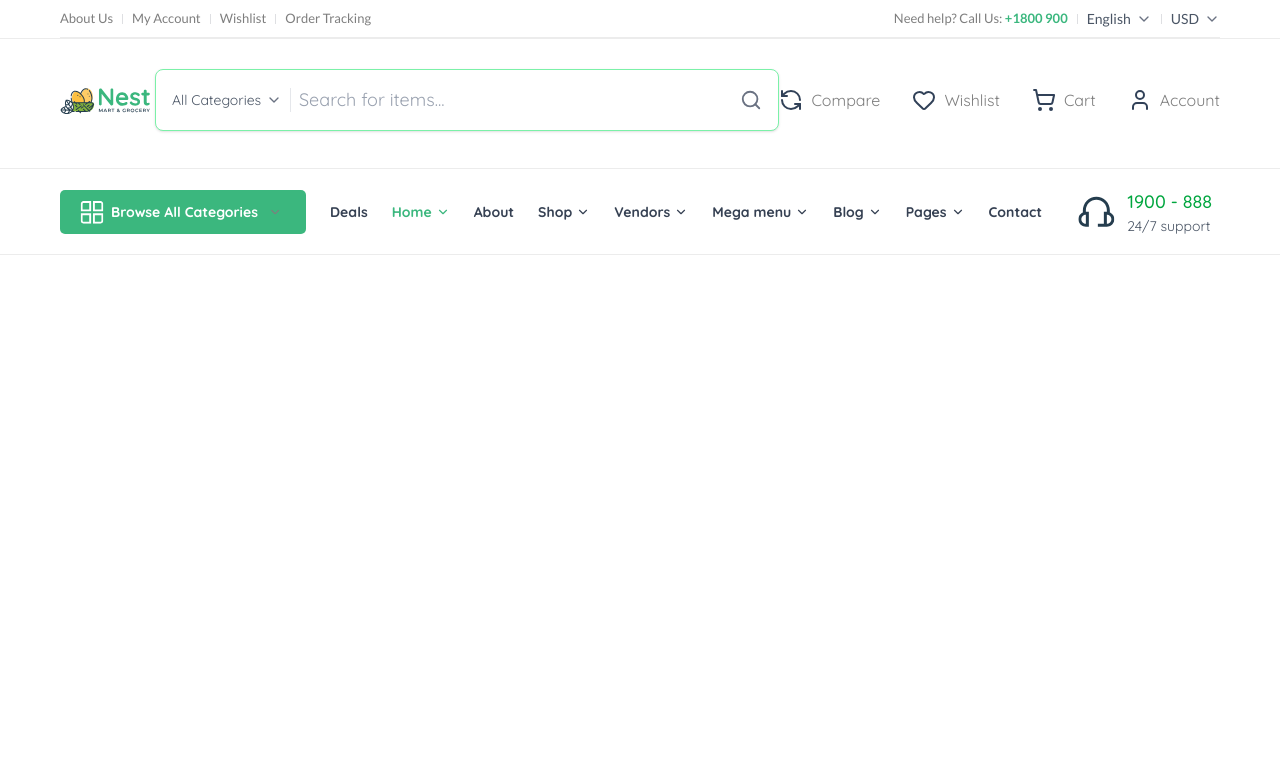
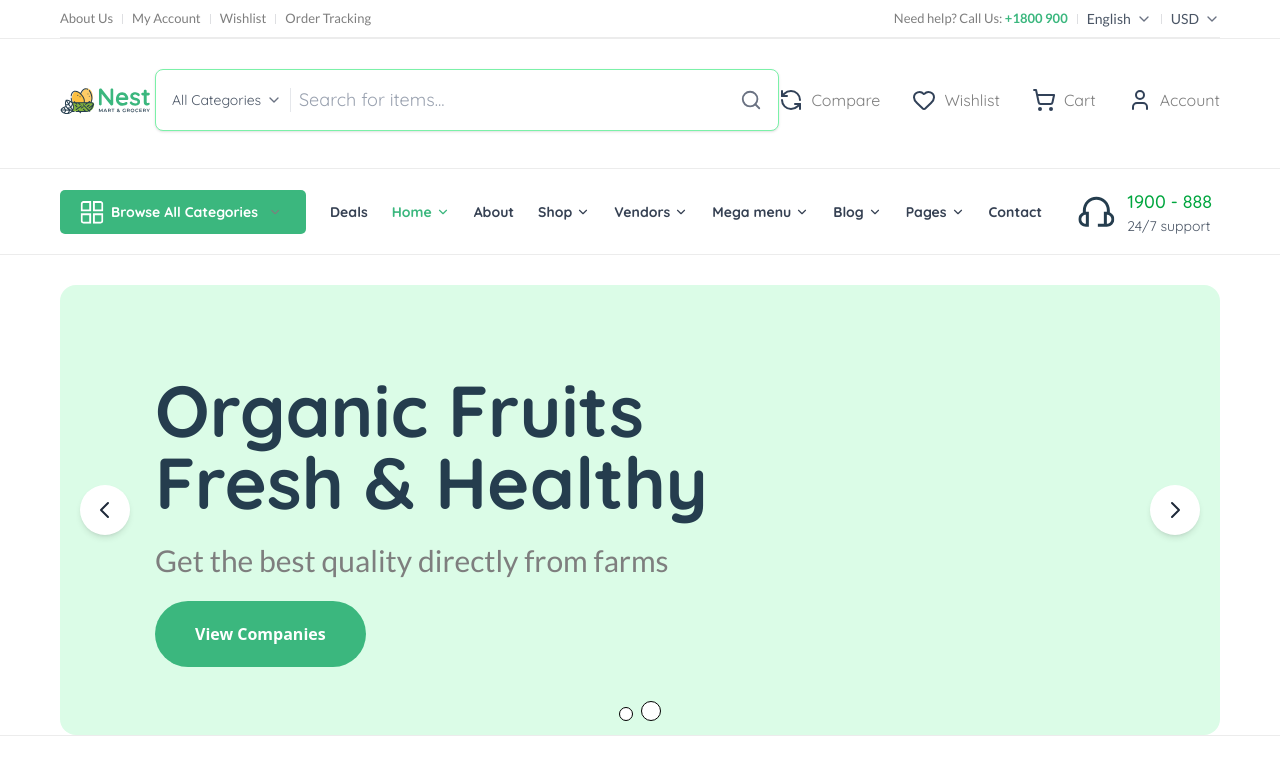
Before and after one commit to B0sto/momarageoba, a Next.js app: page / in a window 1280 px wide. Shown: the top 774 px of the page. Built offline with nearby package versions, Linux system fonts and the light colour scheme.

Commit message:
created hero section

```diff
--- a/app/globals.css
+++ b/app/globals.css
@@ -1,6 +1,40 @@
 @import "tailwindcss";
+@import "swiper/css";
+@import "swiper/css/navigation";
+@import "swiper/css/pagination";
 
 @theme {
   --font-lato: var(--font-lato);
   --font-quicksand: var(--font-quicksand);
 }
+
+/* Pagination bullets base */
+.hero-swiper .swiper-pagination-bullet {
+  width: 14px;
+  height: 14px;
+  background: white;
+  opacity: 1;
+  border: 1px solid black;
+  transition: all 0.3s ease;
+  cursor: pointer;
+}
+
+.hero-swiper .swiper-pagination-bullet-active {
+  width: 20px;
+  height: 20px;
+}
+
+.hero-swiper .swiper-pagination-bullet:active {
+  animation: clickFlash 0.5s forwards;
+}
+
+@keyframes clickFlash {
+  0% {
+    background: #3bb77e;
+    transform: scale(1.3);
+  }
+  100% {
+    background: white;
+    transform: scale(1);
+  }
+}
--- a/app/page.tsx
+++ b/app/page.tsx
@@ -1,6 +1,7 @@
 import Header from "@/components/Organisms/Header/Header";
 import NavBar from "@/components/Organisms/NavBar/NavBar";
 import TopBar from "@/components/Organisms/TopBar/TopBar";
+import HeroSection from "@/components/Organisms/HeroSection/HeroSection";
 
 export default function Home() {
   return (
@@ -22,6 +23,12 @@ export default function Home() {
           <NavBar />
         </div>
       </div>
+
+      <div className="border-b border-[#ECECEC]">
+        <div className="px-[60px]">
+          <HeroSection />
+        </div>
+      </div>
     </>
   );
 }
--- /dev/null
+++ b/components/Atoms/SlideContent/SlideContent.tsx
@@ -0,0 +1,40 @@
+import React from "react";
+import Link from "next/link";
+
+interface SlideContentProps {
+  title: string;
+  description: string;
+  link: string;
+  buttonText: string;
+}
+
+const SlideContent: React.FC<SlideContentProps> = ({
+  title,
+  description,
+  link,
+  buttonText,
+}) => (
+  <div className="flex flex-col justify-center h-full py-[91px] px-[95px]">
+    <h2 className="font-quicksand text-[72px] font-bold leading-[100%] text-[#253D4E]">
+      {title.split("\n").map((line, i) => (
+        <React.Fragment key={i}>
+          {line}
+          <br />
+        </React.Fragment>
+      ))}
+    </h2>
+    <p className="font-lato text-[30px] text-[#7E7E7E] leading-[80%] mt-[30px]">
+      {description}
+    </p>
+    <div className="mt-[50px]">
+      <Link
+        href={link}
+        className="bg-[#3BB77E] text-white font-semibold rounded-[50px] px-[40px] py-[22px] transition-all duration-300 hover:bg-[#36a670]"
+      >
+        {buttonText}
+      </Link>
+    </div>
+  </div>
+);
+
+export default SlideContent;
--- /dev/null
+++ b/components/Atoms/SliderBtn/SliderBtn.tsx
@@ -0,0 +1,39 @@
+import React, { forwardRef } from "react";
+
+interface SliderButtonProps {
+  direction: "prev" | "next";
+  ariaLabel: string;
+}
+
+const SliderButton = forwardRef<HTMLButtonElement, SliderButtonProps>(
+  ({ direction, ariaLabel }, ref) => {
+    const isPrev = direction === "prev";
+
+    return (
+      <button
+        ref={ref}
+        aria-label={ariaLabel}
+        className={`group absolute top-1/2 ${
+          isPrev ? "left-5" : "right-5"
+        } -translate-y-1/2 z-10 w-[50px] h-[50px] flex items-center justify-center rounded-full bg-white shadow-md cursor-pointer transition-colors duration-300 hover:bg-[#3BB77E]`}
+      >
+        <svg
+          xmlns="http://www.w3.org/2000/svg"
+          className="w-6 h-6 text-gray-800 group-hover:text-white"
+          fill="none"
+          viewBox="0 0 24 24"
+          stroke="currentColor"
+        >
+          <path
+            strokeLinecap="round"
+            strokeLinejoin="round"
+            strokeWidth={2}
+            d={isPrev ? "M15 19l-7-7 7-7" : "M9 5l7 7-7 7"}
+          />
+        </svg>
+      </button>
+    );
+  }
+);
+
+export default SliderButton;
--- /dev/null
+++ b/components/Molecules/HeroSlider/HeroSlider.tsx
@@ -0,0 +1,61 @@
+"use client";
+import React, { useRef } from "react";
+import { Swiper, SwiperSlide } from "swiper/react";
+import { Navigation, Pagination, Autoplay } from "swiper/modules";
+import SliderButton from "@/components/Atoms/SliderBtn/SliderBtn";
+import SlideContent from "@/components/Atoms/SlideContent/SlideContent";
+
+const slides = [
+  {
+    title: "Fresh Vegetables\nBig discount",
+    description: "Save up to 50% off on your first order",
+    link: "/companies",
+    buttonText: "View Companies",
+  },
+  {
+    title: "Organic Fruits\nFresh & Healthy",
+    description: "Get the best quality directly from farms",
+    link: "/companies",
+    buttonText: "View Companies",
+  },
+];
+
+const HeroSlider: React.FC = () => {
+  const prevRef = useRef<HTMLButtonElement>(null);
+  const nextRef = useRef<HTMLButtonElement>(null);
+
+  return (
+    <div className="relative w-full h-[350px] md:h-[450px] bg-green-100 rounded-2xl overflow-hidden mt-[30px]">
+      <Swiper
+        modules={[Navigation, Pagination, Autoplay]}
+        pagination={{ clickable: true }}
+        autoplay={{ delay: 3000 }}
+        loop
+        speed={500}
+        onSwiper={(swiper) => {
+          setTimeout(() => {
+            // @ts-ignore
+            swiper.params.navigation.prevEl = prevRef.current;
+            // @ts-ignore
+            swiper.params.navigation.nextEl = nextRef.current;
+            swiper.navigation.destroy();
+            swiper.navigation.init();
+            swiper.navigation.update();
+          }, 0);
+        }}
+        className="h-full hero-swiper"
+      >
+        {slides.map((slide, index) => (
+          <SwiperSlide key={index}>
+            <SlideContent {...slide} />
+          </SwiperSlide>
+        ))}
+      </Swiper>
+
+      <SliderButton ref={prevRef} direction="prev" ariaLabel="Previous slide" />
+      <SliderButton ref={nextRef} direction="next" ariaLabel="Next slide" />
+    </div>
+  );
+};
+
+export default HeroSlider;
--- /dev/null
+++ b/components/Organisms/HeroSection/HeroSection.tsx
@@ -0,0 +1,13 @@
+import React from 'react'
+import HeroSlider from '@/components/Molecules/HeroSlider/HeroSlider'
+
+
+const HeroSection = () => {
+  return (
+    <div>
+        <HeroSlider/>
+    </div>
+  )
+}
+
+export default HeroSection
--- a/package.json
+++ b/package.json
@@ -13,7 +13,8 @@
     "lucide-react": "^0.541.0",
     "next": "15.5.0",
     "react": "19.1.0",
-    "react-dom": "19.1.0"
+    "react-dom": "19.1.0",
+    "swiper": "^11.2.10"
   },
   "devDependencies": {
     "@eslint/eslintrc": "^3",
--- a/public/HeadphonesIcon.tsx
+++ b/public/HeadphonesIcon.tsx
@@ -9,7 +9,7 @@ const HeadphonesIcon = () => {
       fill="none"
       xmlns="http://www.w3.org/2000/svg"
     >
-      <g clip-path="url(#clip0_6511_1211)">
+      <g clipPath="url(#clip0_6511_1211)">
         <path
           d="M31.8604 19.386V17.25C31.8604 13.6696 30.4381 10.2358 27.9064 7.70406C25.3746 5.17232 21.9409 3.75 18.3604 3.75C14.78 3.75 11.3462 5.17232 8.81446 7.70406C6.28271 10.2358 4.8604 13.6696 4.8604 17.25V19.386C3.28714 20.0787 1.9996 21.2909 1.21333 22.8196C0.427064 24.3483 0.189791 26.1006 0.541236 27.7834C0.892681 29.4661 1.81151 30.977 3.1439 32.0632C4.4763 33.1494 6.14138 33.7449 7.8604 33.75H10.8604V18.75H7.8604V17.25C7.8604 14.4652 8.96664 11.7945 10.9358 9.82538C12.905 7.85625 15.5757 6.75 18.3604 6.75C21.1452 6.75 23.8159 7.85625 25.7851 9.82538C27.7542 11.7945 28.8604 14.4652 28.8604 17.25V18.75H25.8604V30.75H19.8604V33.75H28.8604C30.5795 33.7449 32.2445 33.1494 33.5769 32.0632C34.9093 30.977 35.8282 29.4661 36.1796 27.7834C36.5311 26.1006 36.2938 24.3483 35.5075 22.8196C34.7211 21.2909 33.4337 20.0787 31.8604 19.386ZM7.8604 30.75C6.66692 30.75 5.52233 30.2759 4.67842 29.432C3.8345 28.5881 3.3604 27.4435 3.3604 26.25C3.3604 25.0565 3.8345 23.9119 4.67842 23.068C5.52233 22.2241 6.66692 21.75 7.8604 21.75V30.75ZM28.8604 30.75V21.75C30.0539 21.75 31.1985 22.2241 32.0424 23.068C32.8862 23.9119 33.3604 25.0565 33.3604 26.25C33.3604 27.4435 32.8862 28.5881 32.0424 29.432C31.1985 30.2759 30.0539 30.75 28.8604 30.75Z"
           fill="#253D4E"
```
Also changed, not shown: 1 other file (tests, documents, lock files or other folders).
